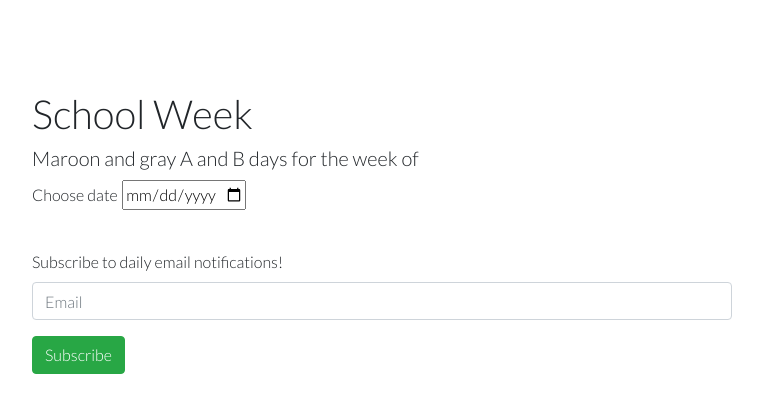
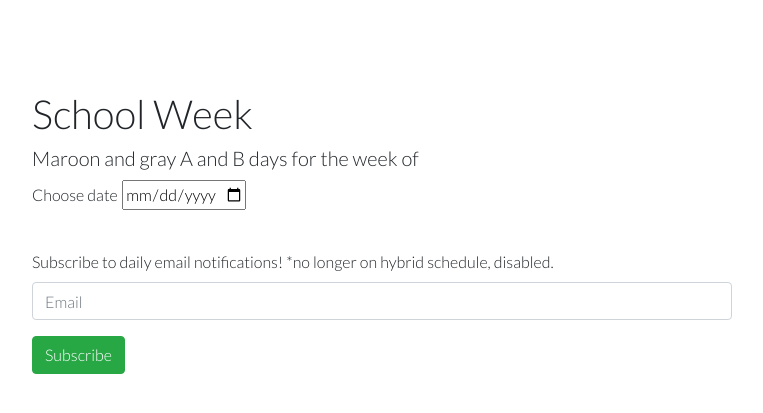
Before and after one commit to SharpBit/webserver, a Python web app: template core/templates/schoolweek.html in a window 1280 px wide. Shown: the part 56-469 px from the top of the page, without its empty margins (183-946 px from the left). Run offline with Jinja, Linux system fonts and the light colour scheme; the template is opened without the code that fills it, so the values that code supplies are empty; some libraries are stand-ins or nearby versions.

Commit message:
disable email notifications

```diff
--- a/core/__init__.py
+++ b/core/__init__.py
@@ -5,7 +5,7 @@ from core.config import Config
 
 from core.routes import root
 from core.listeners import listeners
-from core.utils import handle_daily_emails
+# from core.utils import handle_daily_emails
 
 
 def create_app(config_class=Config):
@@ -21,6 +21,6 @@ def create_app(config_class=Config):
     app.blueprint(listeners)
 
     Session(app)  # sanic_session
-    app.add_task(handle_daily_emails)
+    # app.add_task(handle_daily_emails)
 
     return app
--- a/core/templates/schoolweek.html
+++ b/core/templates/schoolweek.html
@@ -22,7 +22,7 @@
 <div class="form-items" style="max-width: 700px;margin-top:25px;">
   <form class="form" method="POST" action="/schoolweek/subscribe">
     <div class="form-group">
-      <label class="label" for="email">Subscribe to daily email notifications!</label>
+      <label class="label" for="email">Subscribe to daily email notifications! *no longer on hybrid schedule, disabled.</label>
       <input name="email" type="email" class="form-control" id="email" placeholder="Email"></input>
     </div>
     <button type="submit" class="btn btn-success">Subscribe</button>
```
